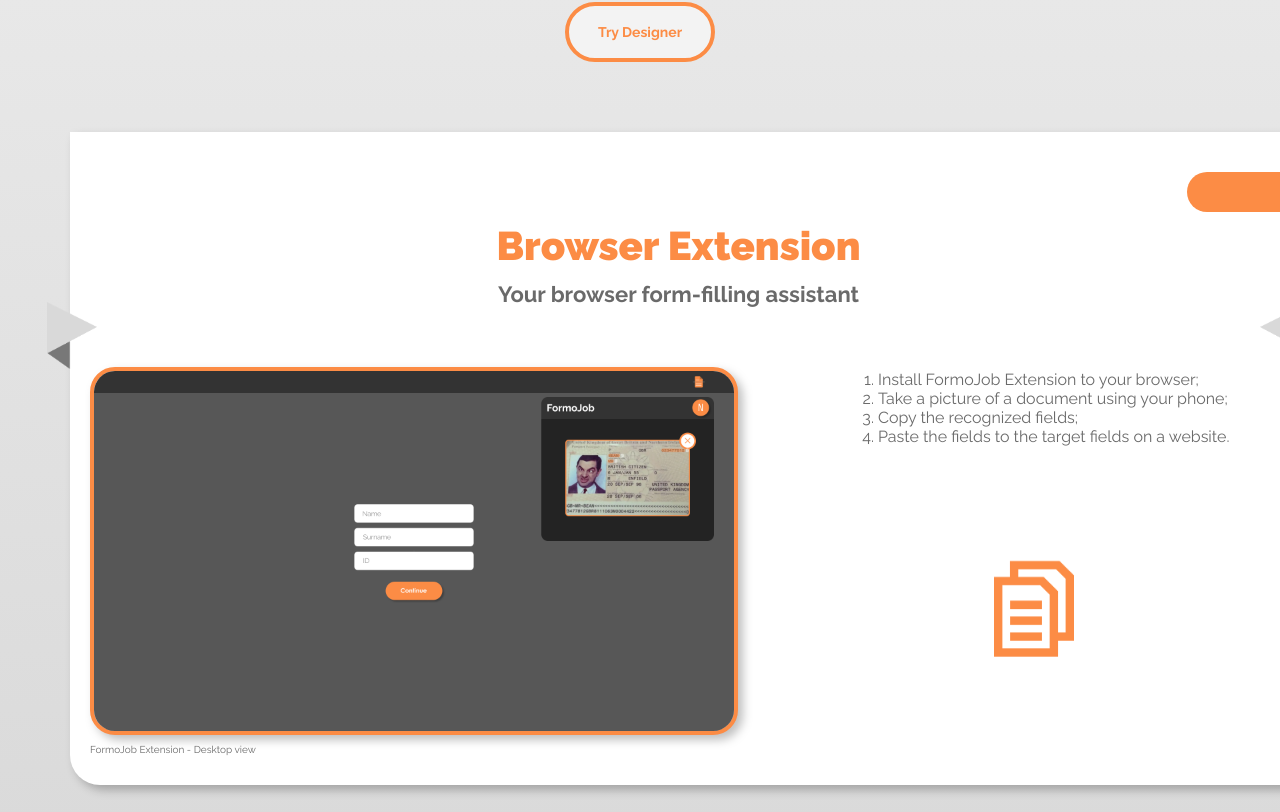
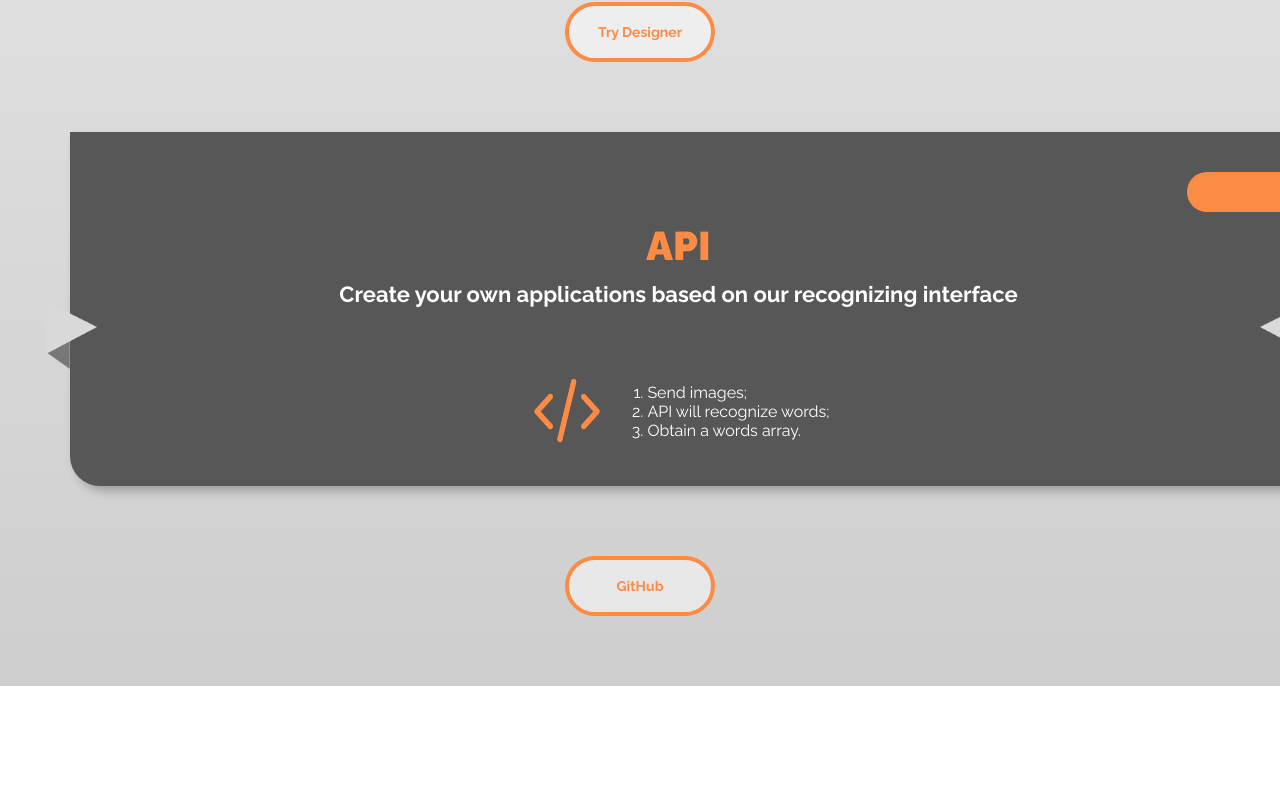
Before and after one commit to Balaborka/FormoJob-, a React (Create React App) app: page /about in a window 1280 px wide. Shown: the part 1368-2180 px from the top of the page. After the commit the page ends 2054 px from the top, so only its background shows below. Built offline with nearby package versions, Linux system fonts and the light colour scheme.

Commit message:
All info about Extension from the About and Buy pages is hidden

```diff
--- a/src/pages/About.tsx
+++ b/src/pages/About.tsx
@@ -20,14 +20,14 @@
         buttonText='Try Designer'
         link='.' />
 
-      <Product panel={
+      {/* <Product panel={
         <Panel
           theme='lightPanel'
           children={ <ExtensionPanel />}
           showGuideLines={true} />
         }
         buttonText='Try Extension'
-        link='.' />
+        link='.' /> */}
 
       <Product panel={
         <Panel
--- a/src/pages/Buy.tsx
+++ b/src/pages/Buy.tsx
@@ -21,9 +21,9 @@
         <Panel
           theme='yellowPanel'
           children={ <BuyPanel id={2} children={ <SupportSection ID={2} /> } />}/>
-        <Panel
+        {/* <Panel
           theme='yellowPanel'
-          children={ <BuyPanel id={3} children={ <ExtensionSection ID={3} />  } />}/>
+          children={ <BuyPanel id={3} children={ <ExtensionSection ID={3} />  } />}/> */}
     </div>
   );
 }
```
